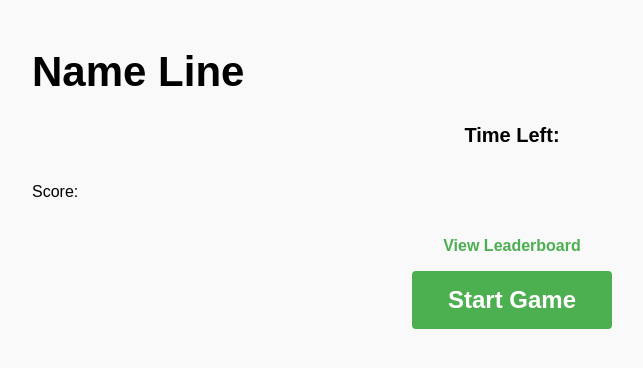
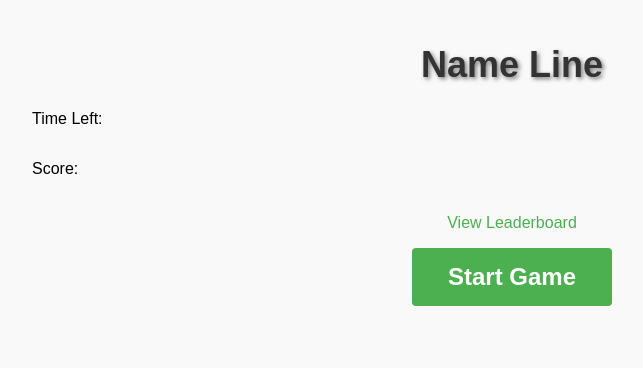
Before and after one commit to PaulMoreira/Name-Line, a website with bundled scripts: page index.html in a window 1280 px wide. Shown: the whole page, without its empty margins (128-771 px from the left). Built offline with nearby package versions, Linux system fonts and the light colour scheme.

Commit message:
Changed CSS style

```diff
--- a/style.css
+++ b/style.css
@@ -27,12 +27,19 @@ header {
   padding: 20px;
   text-align: center;
   margin-bottom: 30px;
+  display: flex;
+  justify-content: space-between;
+  align-items: center;
 }
 
-/*Make the header more visually appealing*/
+/* Make the header more visually appealing */
 h1 {
-  font-size: 42px;
+  font-family: 'Arial', sans-serif;
+  font-size: 36px;
   font-weight: bold;
+  text-align: center;
+  color: #333;
+  text-shadow: 2px 2px 4px rgba(0, 0, 0, 0.5);
 }
 
 /* Start Button */
@@ -124,12 +131,12 @@ h1 {
   margin-bottom: 20px;
 }
 
-/* Countdown Timer */
-#timer-container {
+
+/* Timer */
+#timer {
   font-size: 20px;
   font-weight: bold;
-  text-align: center;
-  margin-bottom: 20px;
+  margin-right: 20px;
 }
 
 /* Play Again Button */
@@ -194,11 +201,11 @@ h1 {
 }
 
 /* Link to leaderboard page */
-a {
+h1 a {
   display: inline-block;
   margin-top: 1rem;
   text-decoration: none;
-  color: #4caf50;
+  color: none;
   font-weight: bold;
 }
 .leaderboard-link {
```
